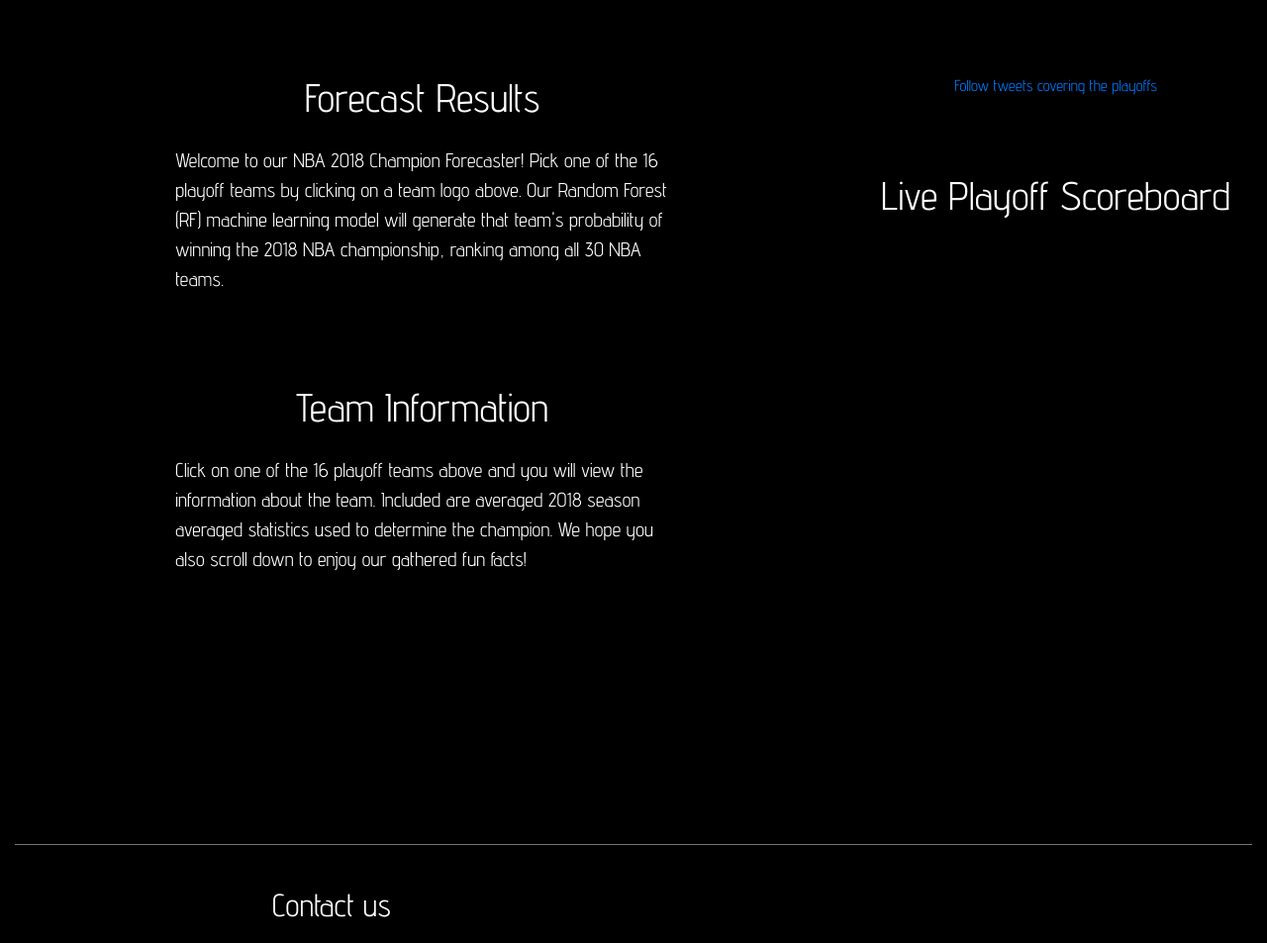
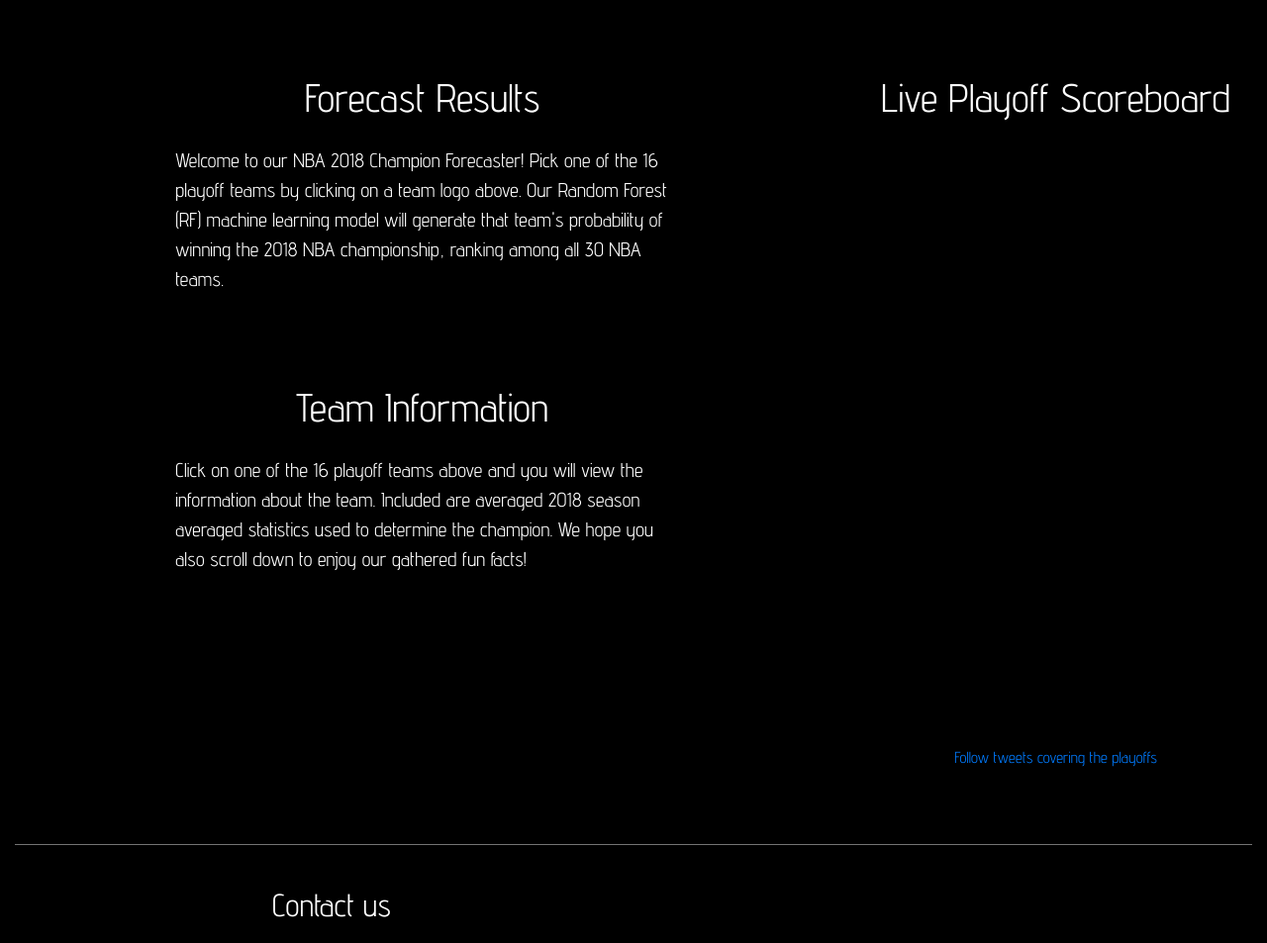
Before and after one commit to buitron/NBA2018_predictor, a Flask app: page / in a window 1280 px wide. Shown: the part 800-1753 px from the top of the page at 99% size. Run offline with Flask 2, Linux system fonts and the light colour scheme; data that the repository does not hold is empty; some libraries are stand-ins or nearby versions.

Commit message:
scoreboard on top

```diff
--- a/src/static/css/style.css
+++ b/src/static/css/style.css
@@ -18,17 +18,9 @@
 	padding-top: 25px;
 }
 
-#live_score {
-	padding-top: 75px;
-	max-height: 1500px;
-}
+#twitter {
+	padding-bottom: 75px;
 
-#live {
-	padding-bottom: 75px;
-}
-
-#twitter {
-	padding: 0px;
 }
 
 
--- a/src/templates/index.html
+++ b/src/templates/index.html
@@ -362,12 +362,12 @@
 
         <div id="live_score" class="col-sm-4">
           <div class="container-fluid text-center">
-            <section class="pt-0" id="twitter">
-              <a id="twitter" class="twitter-timeline" data-width="400" data-height="600" data-theme="dark" href="https://twitter.com/sungwonb/lists/nba-tweets?ref_src=twsrc%5Etfw">Follow tweets covering the playoffs</a><script async src="https://platform.twitter.com/widgets.js" charset="utf-8"></script>
-            </section>
             <section id="live" class="pb-0 section">
               <h1 class="mb-4">Live Playoff Scoreboard</h1>
               <iframe id="scoreboard" class="col-md-12 mr-auto" src="/live" width="400" height="600" frameborder="0" scrolling="yes"></iframe>
+            </section>
+            <section class="pt-0" id="twitter">
+              <a id="twitter" class="twitter-timeline" data-width="400" data-height="600" data-theme="dark" href="https://twitter.com/sungwonb/lists/nba-tweets?ref_src=twsrc%5Etfw">Follow tweets covering the playoffs</a><script async src="https://platform.twitter.com/widgets.js" charset="utf-8"></script>
             </section>
           </div>
         </div>
```
